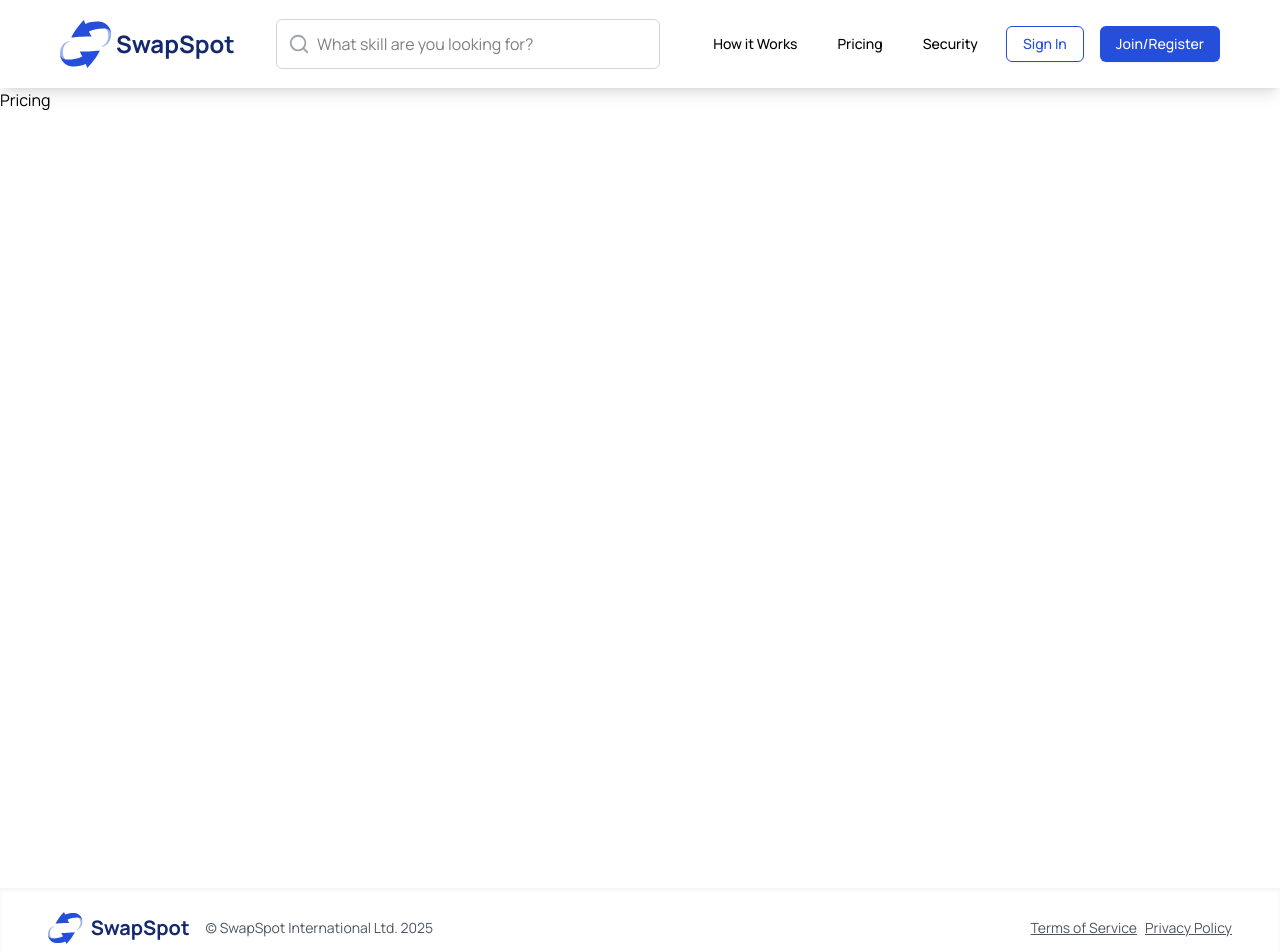
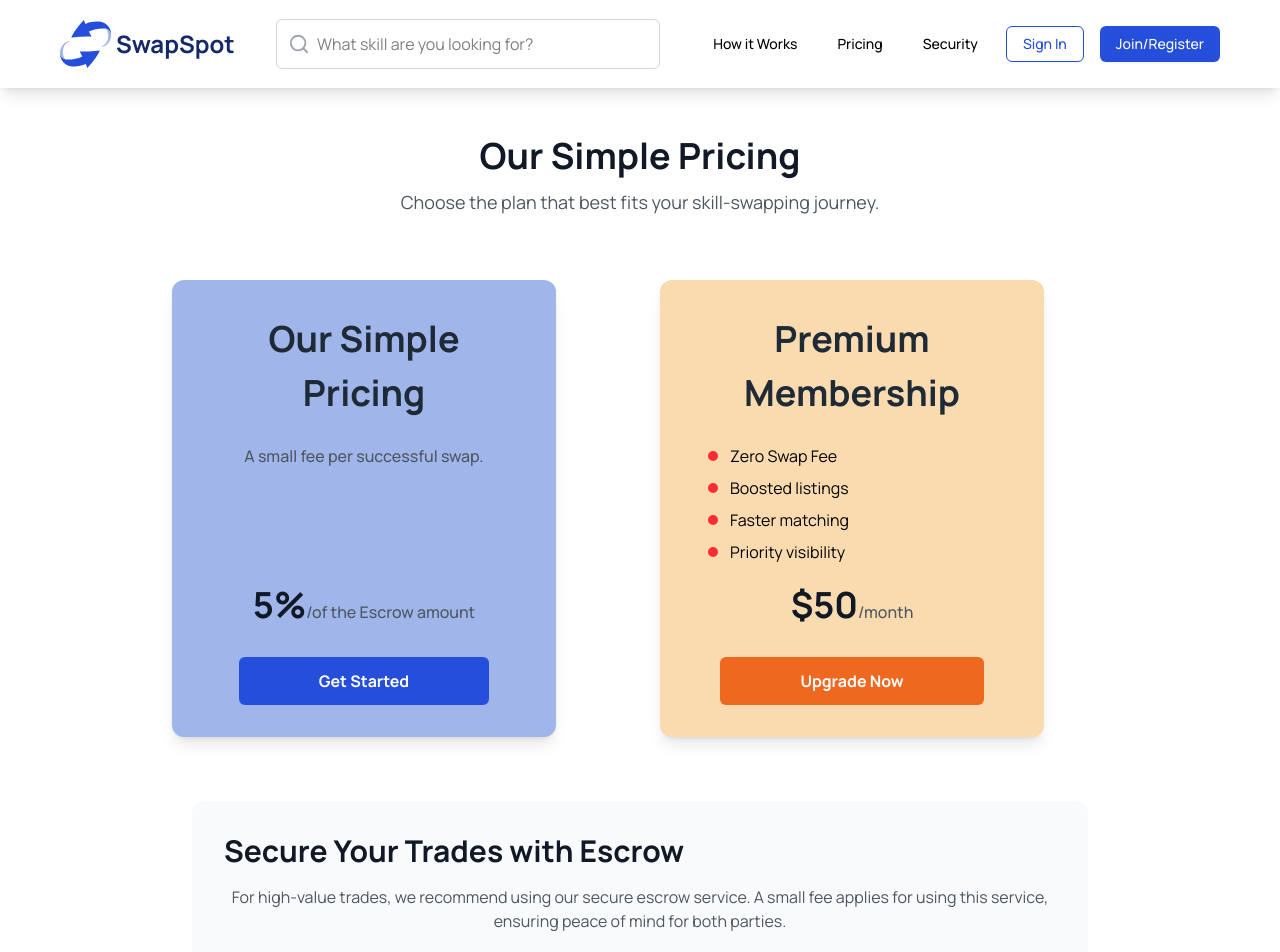
Before and after one commit to test-usa/clover-frontend, a React (Vite) app: page /pricing in a window 1280 px wide. Shown: the top 952 px of the page. Built offline with nearby package versions, Linux system fonts and the light colour scheme.

Commit message:
pricing page done

```diff
--- /dev/null
+++ b/src/components/Pricing/PricingCardEscrow.tsx
@@ -0,0 +1,23 @@
+const PricingCardEscrow = () => {
+  return (
+    <div className="max-w-sm w-full rounded-xl shadow-lg overflow-hidden p-8 text-center flex flex-col justify-between h-[457px] bg-[#A0B6EA]">
+      <div className="upper">
+        <h1 className="text-[36px] font-bold text-gray-800 mb-6">Our Simple Pricing</h1>
+        <p className="text-gray-600 mb-8 text-[16px] font-medium">A small fee per successful swap.</p>
+      </div>
+
+      <div className="under">
+        <div className="mb-8">
+          <span className="text-4xl font-bold text-gray-900">5%</span>
+          <span className="text-[16px] font-[500] text-gray-600">/of the Escrow amount</span>
+        </div>
+
+        <button className="bg-primary-500 hover:bg-blue-700 text-white font-bold py-3 px-20 rounded-md transition duration-200">
+          Get Started
+        </button>
+      </div>
+    </div>
+  )
+}
+
+export default PricingCardEscrow;
--- /dev/null
+++ b/src/components/Pricing/PricingCardMonth.tsx
@@ -0,0 +1,37 @@
+const features = [
+  'Zero Swap Fee',
+  'Boosted listings',
+  'Faster matching',
+  'Priority visibility'
+];
+
+const PricingCardMonth = () => {
+  return (
+    <div className="max-w-sm w-full rounded-xl shadow-lg overflow-hidden p-8 text-center flex flex-col justify-between h-[457px]  bg-warning-200">
+      <div className="upper">
+        <h1 className="text-[36px] font-bold text-gray-800 mb-6">Premium Membership</h1>
+        <ul className="text-left pl-4">
+          {features.map((item, index) => (
+            <li key={index} className="flex items-center gap-3 mb-2">
+              <span className="w-[10px] h-[10px] bg-red-500 rounded-full flex-shrink-0"></span>
+              <span>{item}</span>
+            </li>
+          ))}
+        </ul>
+      </div>
+
+      <div className="under">
+        <div className="mb-8">
+          <span className="text-4xl font-bold text-gray-900">$50</span>
+          <span className="text-[16px] font-medium text-gray-600">/month</span>
+        </div>
+
+        <button className="bg-warning-500 hover:bg-yellow-600 text-white font-bold py-3 px-20 rounded-md transition duration-200">
+          Upgrade Now
+        </button>
+      </div>
+    </div>
+  );
+};
+
+export default PricingCardMonth;
--- a/src/pages/Pricing.tsx
+++ b/src/pages/Pricing.tsx
@@ -1,7 +1,45 @@
+import PricingCardEscrow from "@/components/Pricing/PricingCardEscrow";
+import PricingCardMonth from "@/components/Pricing/PricingCardMonth";
+
 const Pricing = () => {
   return (
-    <div className="h-screen">
-      <h1>Pricing</h1>
+    <div className="max-w-7xl mx-auto px-4 sm:px-6 lg:px-8 py-12">
+      {/* Hero Section */}
+      <div className="text-center mb-12 md:mb-16">
+        <h1 className="text-3xl sm:text-4xl font-bold text-gray-900 mb-3">
+          Our Simple Pricing
+        </h1>
+        <p className="text-base sm:text-lg text-gray-600 max-w-2xl mx-auto">
+          Choose the plan that best fits your skill-swapping journey.
+        </p>
+      </div>
+
+      {/* Pricing Cards */}
+      <div className="flex flex-col lg:flex-row justify-center items-center gap-6 lg:gap-10 mb-16">
+        <div className="w-full max-w-md">
+          <PricingCardEscrow />
+        </div>
+        <div className="w-full max-w-md">
+          <PricingCardMonth />
+        </div>
+      </div>
+
+      {/* Escrow CTA */}
+      <div className="bg-gray-50 rounded-xl p-6 sm:p-8 max-w-4xl mx-auto">
+        <div className="text-center sm:text-left">
+          <h2 className="text-2xl sm:text-3xl font-bold text-gray-900 mb-4">
+            Secure Your Trades with Escrow
+          </h2>
+          <p className="text-base text-gray-600 mb-6 sm:mb-8 sm:text-center">
+            For high-value trades, we recommend using our secure escrow service. A small fee applies for using this service, ensuring peace of mind for both parties.
+          </p>
+          <div className="flex justify-center">
+            <button className="bg-primary-500 hover:bg-primary-600 text-white font-medium py-2 px-8 sm:py-3 sm:px-10 rounded-md transition duration-200 text-sm sm:text-base">
+              Learn About Escrow
+            </button>
+          </div>
+        </div>
+      </div>
     </div>
   );
 };
```
